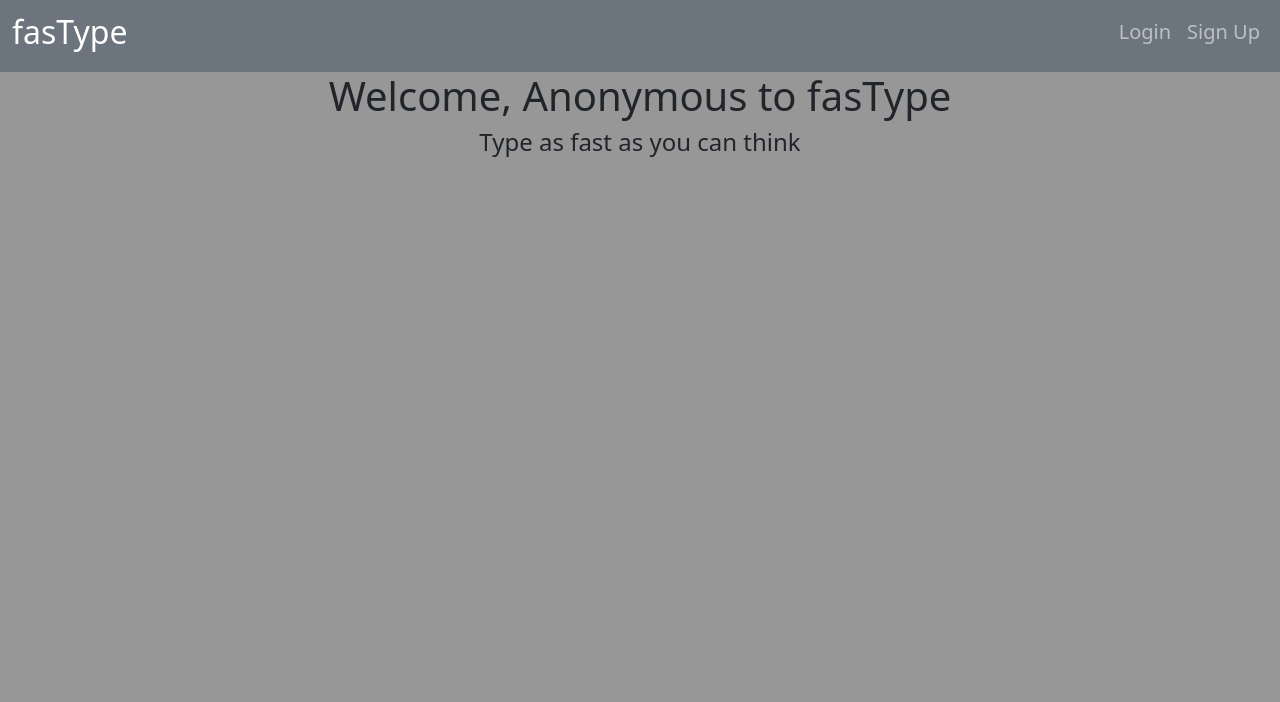
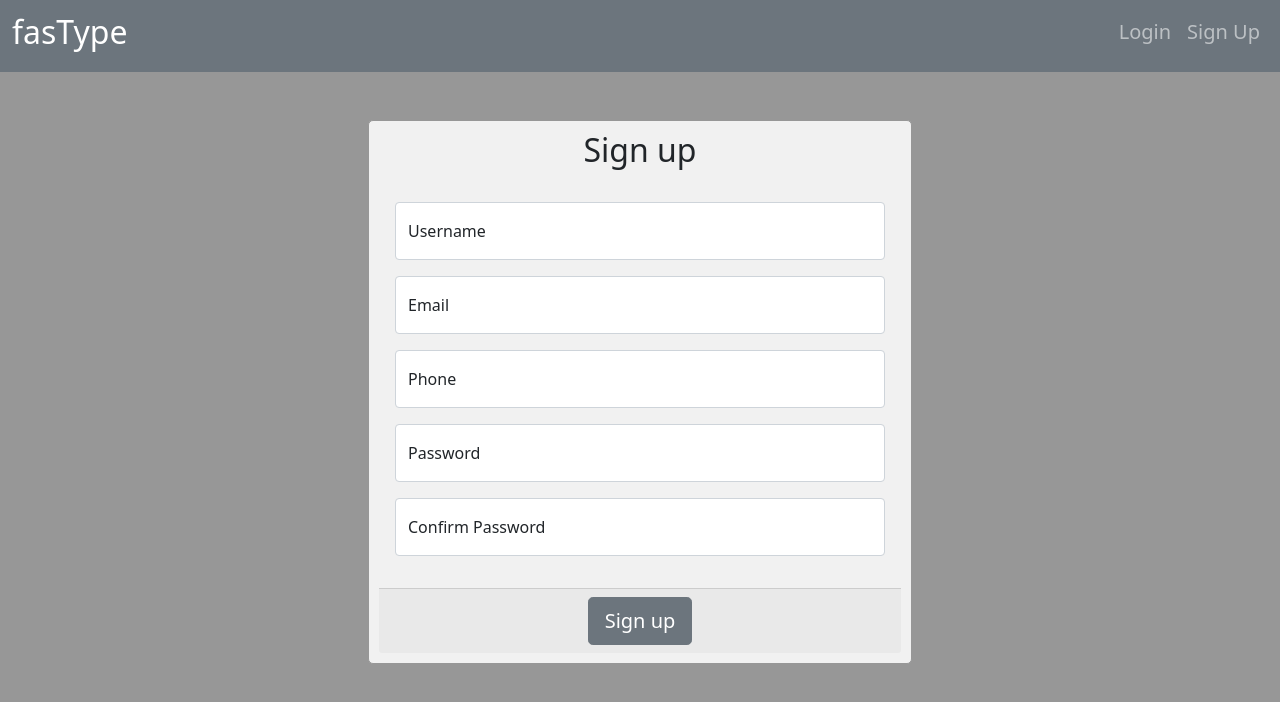
Before and after one commit to Prostagers/fasType, a React (Create React App) app: page /signup in a window 1280 px wide. Shown: the top 702 px of the page. Built offline with nearby package versions, Linux system fonts and the light colour scheme.

Commit message:
Sign up endpoint linked

```diff
--- a/package.json
+++ b/package.json
@@ -6,12 +6,14 @@
     "@testing-library/jest-dom": "^5.16.4",
     "@testing-library/react": "^13.1.1",
     "@testing-library/user-event": "^13.5.0",
+    "axios": "^0.27.2",
     "bootstrap": "^5.1.3",
     "react": "^18.1.0",
     "react-dom": "^18.1.0",
     "react-icons": "^4.3.1",
     "react-router-dom": "^6.3.0",
     "react-scripts": "5.0.1",
+    "react-toastify": "^9.0.1",
     "reactstrap": "^9.0.2",
     "web-vitals": "^2.1.4"
   },
--- a/src/App.js
+++ b/src/App.js
@@ -1,5 +1,8 @@
 import { useState } from 'react';
+import { BrowserRouter as Router, Route, Routes } from 'react-router-dom';
+import { ToastContainer } from 'react-toastify';
 
+import 'react-toastify/dist/ReactToastify.css';
 import 'bootstrap/dist/css/bootstrap.min.css';
 import './App.css';
 
@@ -9,23 +12,23 @@ import DisplayAuthentication from './Layout/DisplayAuthentication';
 import Provider from './Provider/GlobalProvider';
 
 function App() {
-  const [body, setBody] = useState(<Dashboard />);
 
-  const itemBeforeLogin = [{
-    id: 1,
-    name: 'Login',
-    onClick: () => setBody(<DisplayAuthentication name='Login' />)
-  }, {
-    id: 2,
-    name: 'Sign Up',
-    onClick: () => setBody(<DisplayAuthentication name='Sign Up' />)
-  }];
+  const Routing = (
+    <Router>
+      <Routes>
+        <Route exact path="/" element={ <Dashboard /> } />
+        <Route exact path="/login" element={ <DisplayAuthentication name='Login' /> } />
+        <Route exact path="/signup" element={ <DisplayAuthentication name='Sign up' /> } />
+      </Routes>
+    </Router>
+  )
 
   return (
     <Provider>
     <div className="App">
-      <Header item={itemBeforeLogin}/>
-      { body }
+      <Header />
+      <ToastContainer />
+      { Routing }
     </div>
     </Provider>
   );
--- a/src/Component/Validator.js
+++ b/src/Component/Validator.js
@@ -1,37 +1,48 @@
-const validateSignup = (data, {setSignupValidator}) => {
+const validateSignup = (data, {setSignupValidator, setIsValid}) => {
     // Username
     if(data.username == null || data.username === '') {
         setSignupValidator.setUsernameInvalid(true)
+        return false;
     }
     // Email
     if(data.email == null || data.email === '' ||
          data.email.indexOf('@') === -1 || data.email.indexOf('.') === -1) {
 
         setSignupValidator.setEmailInvalid(true)
+        return false;
     }
     // Phone
     if(data.phone == null || data.phone === '' || data.phone.length !== 10 || data.phone === "[0-9]") {
         setSignupValidator.setPhoneInvalid(true)
+        return false;
     }
     // Password
     if(data.password == null || data.password === '' || data.password.length < 8) {
         setSignupValidator.setPasswordInvalid(true)
+        return false;
     }
     // Confirm Password
     if(data.confirmPassword == null || data.confirmPassword === '' || data.confirmPassword !== data.password) {
         setSignupValidator.setPasswordMatch(true)
+        return false;
     }
+
+    return true;
 }
 
-const validateLogin = (data, {setLoginValidator}) => {
+const validateLogin = (data, {setLoginValidator, setIsValid}) => {
     // Username
     if(data.username == null || data.username === '') {
         setLoginValidator.setIsEmailEmpty(true)
+        return false;
     }
     // Password
     if(data.password == null || data.password === '') {
         setLoginValidator.setIsPasswordEmpty(true)
+        return false;
     }
+
+    return true;
 }
 
 export { validateLogin, validateSignup };
--- a/src/Layout/DisplayAuthentication.js
+++ b/src/Layout/DisplayAuthentication.js
@@ -1,26 +1,53 @@
 import { useContext, useState } from 'react';
+import { useNavigate } from 'react-router-dom';
+import { toast } from 'react-toastify';
+import Axios from 'axios';
 import {
     Card, CardFooter, Button, CardTitle, CardBody
 } from 'reactstrap';
 
 import SignUp from '../Component/SignUp';
 import Login from '../Component/Login';
+import GlobalContext from '../Context/GlobalContext';
 import { validateLogin, validateSignup } from '../Component/Validator';
-import GlobalContext from '../Context/GlobalContext';
 
 const DisplayAuthentication = ({name}) => {
     const [signupData, setSignupData] = useState({});
     const [loginData, setLoginData] = useState({});
     const context = useContext(GlobalContext);
+    const navigate = useNavigate();
 
     const onSubmit = () => {
         context.resetSignupValidator();
         context.resetLoginValidator();
 
-        if(name === 'Login')
-            validateLogin(loginData, context);
-        else
-            validateSignup(signupData, context);
+        var isValid = (name === 'Login')
+            ? validateLogin(loginData, context)
+            : validateSignup(signupData, context);
+
+        if(isValid) {
+            Axios.post(`${process.env.REACT_APP_API_URL}/signup`, signupData)
+                .then(({ data }) => {
+                    console.log(data.StatusCode);
+                    if(data.StatusCode === 200) {
+                        navigate('/');
+
+                        toast.success(data.Value, {
+                            position: toast.POSITION.TOP_CENTER
+                        });
+                    }
+                    else{
+                        toast.error(data.Value?.detail, {
+                            position: toast.POSITION.TOP_CENTER
+                        });
+                    }
+                })
+                .catch(error => {
+                    toast.error('Error Occured!! while processing your request', {
+                        position: toast.POSITION.TOP_CENTER
+                    });
+                });
+        }
     }
 
     return (
--- a/src/Layout/Header.js
+++ b/src/Layout/Header.js
@@ -1,10 +1,15 @@
-import React from 'react';
+import React, { useContext } from 'react';
+import GlobalContext from '../Context/GlobalContext';
 import {
     Navbar, NavbarBrand, NavbarToggler, NavLink, NavItem, Collapse, Nav
 } from 'reactstrap';
 
-const Header = ({item}) => {
+const Header = () => {
+    const context = useContext(GlobalContext);
     const [isOpen, setIsOpen] = React.useState(false);
+
+    const item = context.headerBeforeLogin;
+
     return (
         <Navbar container='fluid' color="secondary" expand="md" dark>
             <NavbarBrand href="/">
@@ -15,7 +20,7 @@ const Header = ({item}) => {
                 <Nav className="ms-auto" navbar>
                     {item.map(item => (
                         <NavItem key={item.id} onClick={item.onClick}>
-                            <NavLink href="#" onClick={item.onClick}><h5>{item.name}</h5></NavLink>
+                            <NavLink href={item.link} ><h5>{item.name}</h5></NavLink>
                         </NavItem>
                     ))}
                 </Nav>
--- a/src/Provider/GlobalProvider.js
+++ b/src/Provider/GlobalProvider.js
@@ -24,12 +24,33 @@ const Provider = props => {
     const resetLoginValidator = () => {
         setIsEmailEmpty(false);
         setIsPasswordEmpty(false);
-        console.log(isEmailEmpty, isPasswordEmpty);
     }
+
+    const headerBeforeLogin = [{
+        id: 1,
+        name: 'Login',
+        link: '/login',
+    }, {
+        id: 2,
+        name: 'Sign Up',
+        link: '/signup',
+    }];
+
+    const headerAfterLogin = [{
+        id: 1,
+        name: 'Login',
+        link: '/login',
+    }, {
+        id: 2,
+        name: 'Sign Up',
+        link: '/signup',
+    }];
 
     return (
         <GlobalContext.Provider value={{
             resetSignupValidator, resetLoginValidator,
+            headerBeforeLogin, headerAfterLogin,
+
             signupValidator: {
                 usernameValid, usernameInvalid, emailInvalid, phoneInvalid, passwordInvalid, passwordMatch
             },
```
Also changed, not shown: 2 other files (tests, documents, lock files or other folders).
